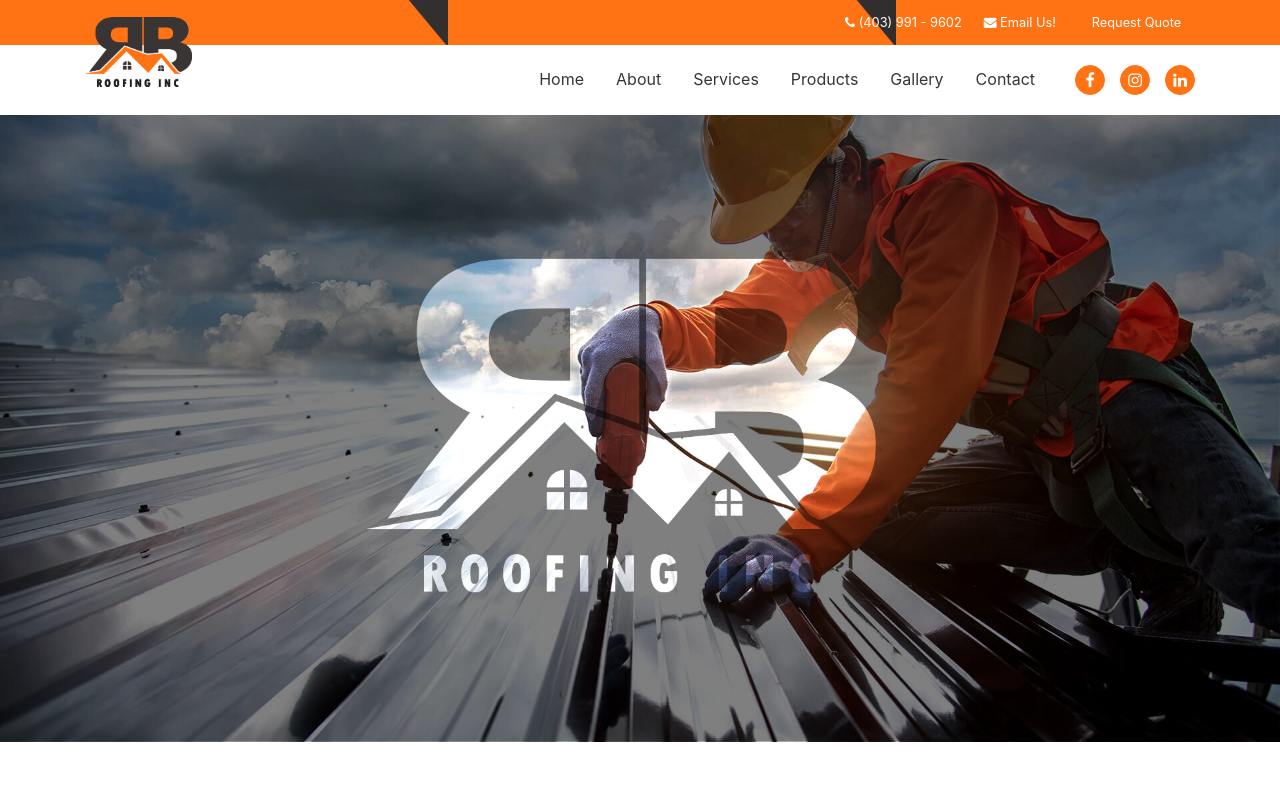
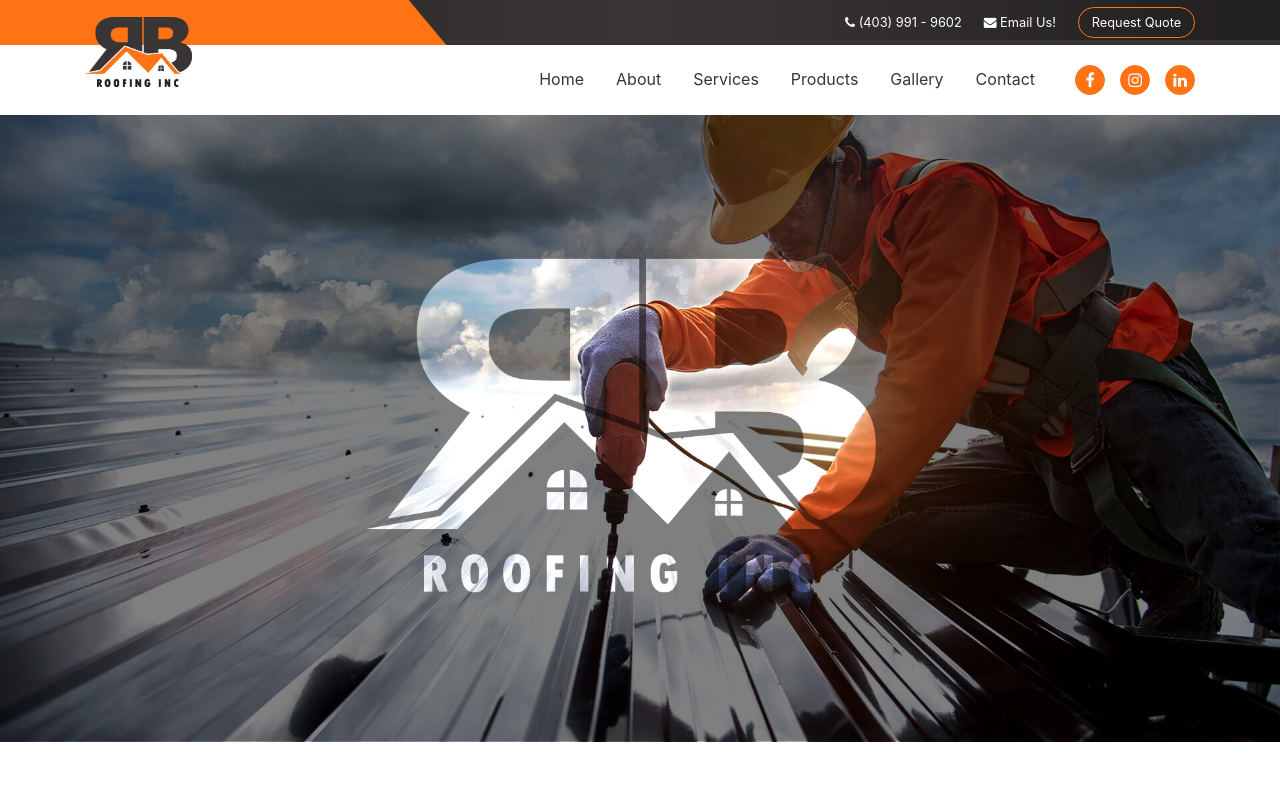
Before and after one commit to momin-riyadh/instalogic, a website built with Parcel: page index.html in a window 1280 px wide. Shown: the top 800 px of the page. Built offline with nearby package versions, Linux system fonts and the light colour scheme.

Commit message:
fix and deploy

```diff
--- a/assets/css/main.scss
+++ b/assets/css/main.scss
@@ -25,20 +25,21 @@ $font-ralway: 'Raleway', sans-serif;
 
   background-position: top left, /* this positions the first image */
   top right; /* this positions the second image */
-  background-repeat: repeat; /* this applies to both images */
+  background-repeat: no-repeat; /* this applies to both images */
 
   background-size: 35%, 100%;
   background-color: $nav-bg;
 
   @media (max-width: 600px) {
     background-size: 0, 100%;
+    background-repeat: repeat;
   }
 }
 
 .ri-topbar {
   display: flex;
   height: 45px;
-  width: 350px;
+  width: 100%;
   justify-content: space-between;
   align-items: center;
 
@@ -49,7 +50,7 @@ $font-ralway: 'Raleway', sans-serif;
   }
 
   @media (min-width: 600px) {
-    background-size: 192px, 100%;
+    width: 350px;
   }
 }
 
```
Also changed, not shown: assets/css/main.css, 1 other file.
